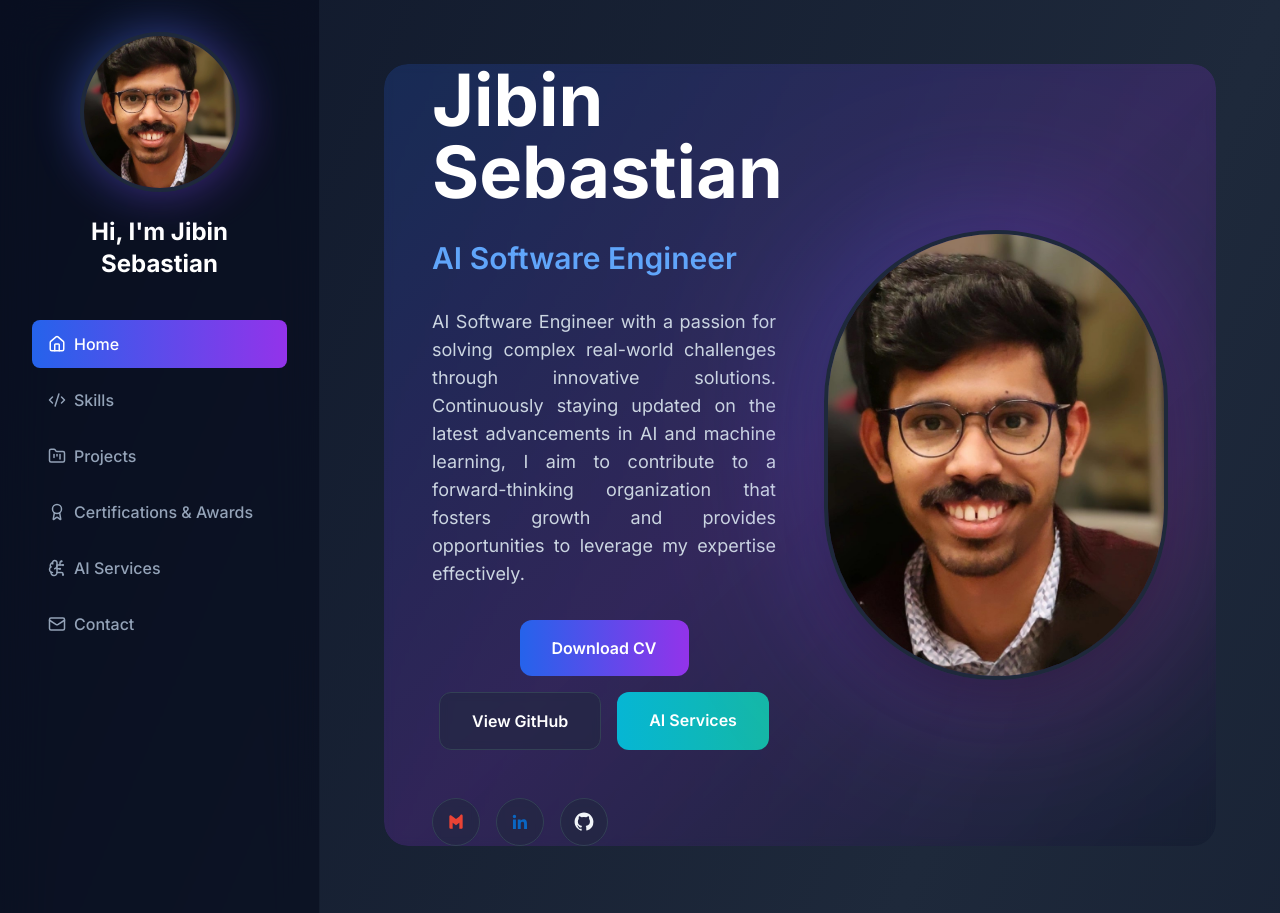
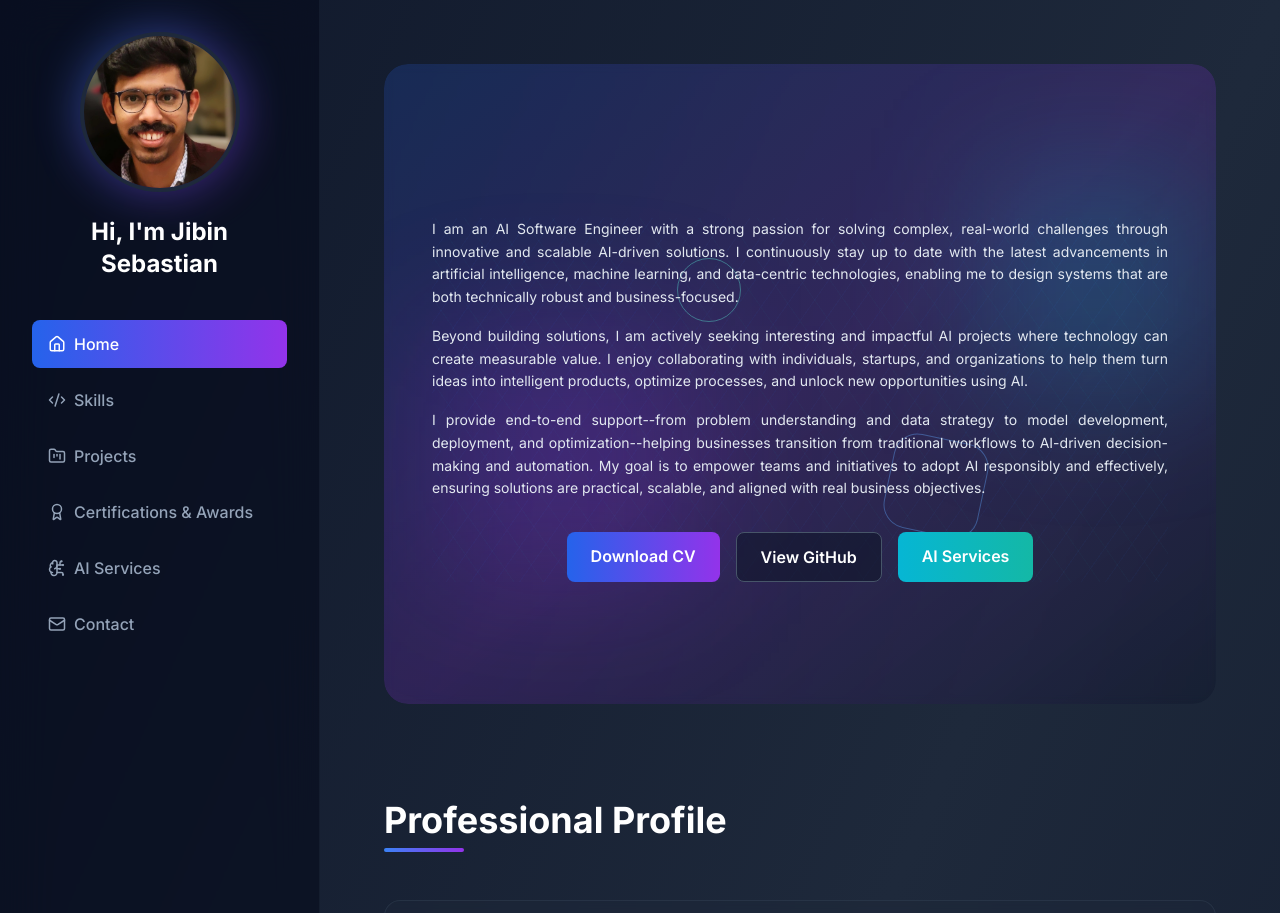
Before and after one commit to jibin-sebastian/jibins-profile, a React (Vite) app: page /#about in a window 1280 px wide. Shown: the top 913 px of the page. Built offline with nearby package versions, Linux system fonts and the light colour scheme.

Commit message:
changed about section

```diff
--- a/src/components/AboutSection.tsx
+++ b/src/components/AboutSection.tsx
@@ -13,6 +13,22 @@ const GithubIcon = () => <svg viewBox="0 0 24 24" className="w-5 h-5" aria-hidde
   <path fill="#F1F5F9" d="M12 .5C5.73.5.7 5.52.7 11.78c0 4.97 3.24 9.18 7.72 10.67.56.1.77-.24.77-.54v-1.9c-3.14.68-3.8-1.52-3.8-1.52-.5-1.27-1.22-1.6-1.22-1.6-.99-.68.08-.66.08-.66 1.1.07 1.68 1.13 1.68 1.13.97 1.66 2.54 1.18 3.16.9.1-.7.38-1.18.7-1.45-2.5-.28-5.12-1.25-5.12-5.56 0-1.23.44-2.24 1.15-3.03-.12-.28-.5-1.42.11-2.96 0 0 .95-.3 3.12 1.16a10.8 10.8 0 0 1 5.68 0c2.17-1.46 3.12-1.16 3.12-1.16.6 1.54.23 2.68.12 2.96.72.79 1.15 1.8 1.15 3.03 0 4.33-2.63 5.27-5.14 5.55.39.33.74.98.74 1.97v2.92c0 .3.2.65.78.54A10.73 10.73 0 0 0 23.3 11.8C23.3 5.52 18.27.5 12 .5" />
 </svg>;
 
+const AIBackdrop = () => (
+  <div className="pointer-events-none absolute inset-0 -z-10">
+    <div
+      className="absolute inset-0 opacity-40"
+      style={{
+        backgroundImage:
+          'repeating-linear-gradient(125deg, rgba(59,130,246,0.1) 0px, rgba(59,130,246,0.1) 1px, transparent 1px, transparent 20px), repeating-linear-gradient(-125deg, rgba(45,212,191,0.08) 0px, rgba(45,212,191,0.08) 1px, transparent 1px, transparent 24px)'
+      }}
+    />
+    <div className="absolute -top-12 -right-10 h-56 w-56 bg-cyan-500/20 blur-3xl" />
+    <div className="absolute bottom-0 left-0 h-64 w-64 bg-purple-600/20 blur-3xl" />
+    <div className="absolute top-10 left-1/3 w-16 h-16 border border-teal-300/40 rounded-full animate-pulse" />
+    <div className="absolute bottom-12 right-1/4 w-24 h-24 border border-blue-400/40 rounded-3xl rotate-12" />
+  </div>
+);
+
 export function AboutSection() {
   const containerRef = useRef<HTMLDivElement>(null);
   const { scrollYProgress } = useScroll({
@@ -20,8 +36,6 @@ export function AboutSection() {
     offset: ['start start', 'end start']
   });
 
-  const imageY = useTransform(scrollYProgress, [0, 1], ['0%', '40%']);
-  const imageScale = useTransform(scrollYProgress, [0, 1], [1, 1.1]);
   const nameY = useTransform(scrollYProgress, [0, 1], ['0%', '20%']);
   const titleY = useTransform(scrollYProgress, [0, 1], ['0%', '25%']);
   const descriptionY = useTransform(scrollYProgress, [0, 1], ['0%', '30%']);
@@ -98,9 +112,11 @@ export function AboutSection() {
         <div className="absolute inset-0 bg-gradient-to-br from-blue-600/20 via-purple-600/20 to-slate-900/40 backdrop-blur-sm" />
 
         <div className="relative z-10 w-full px-4 sm:px-8 lg:px-12">
-          <div className="grid grid-cols-1 lg:grid-cols-2 gap-8 lg:gap-12 items-center max-w-7xl mx-auto">
+          <div className="relative">
+            <AIBackdrop />
+
             {/* Text Content with Layered Parallax */}
-            <div className="space-y-6 lg:space-y-8">
+            <div className="space-y-6 lg:space-y-8 relative">
               {/* Name - Slowest movement (foreground) */}
               <motion.div
                 style={{ y: nameY, opacity: textOpacity }}
@@ -108,9 +124,9 @@ export function AboutSection() {
                 animate={{ opacity: 1, x: 0 }}
                 transition={{ duration: 0.8, delay: 0.2 }}
               >
-                <h1 className="text-4xl sm:text-5xl lg:text-6xl xl:text-7xl font-bold text-white mb-4">
+                {/* <h1 className="text-4xl sm:text-5xl lg:text-4xl xl:text-5xl font-bold text-white mb-2">
                   Jibin Sebastian
-                </h1>
+                </h1> */}
               </motion.div>
 
               {/* Title - Medium-slow movement */}
@@ -120,24 +136,35 @@ export function AboutSection() {
                 animate={{ opacity: 1, x: 0 }}
                 transition={{ duration: 0.8, delay: 0.3 }}
               >
-                <p className="text-xl sm:text-2xl lg:text-3xl text-blue-400 font-semibold">
-                  AI Software Engineer
-                </p>
               </motion.div>
 
               {/* Description - Medium movement */}
-              <motion.p
+              <motion.div
                 style={{ y: descriptionY, opacity: textOpacity, textAlign: 'justify' }}
                 initial={{ opacity: 0, x: -50 }}
                 animate={{ opacity: 1, x: 0 }}
                 transition={{ duration: 0.8, delay: 0.4 }}
-                className="text-base sm:text-lg text-slate-300 leading-relaxed max-w-2xl"
+                className="space-y-4 text-[14px] text-slate-200 leading-relaxed max-w-3xl"
               >
-                AI Software Engineer with a passion for solving complex real-world challenges through innovative
-                solutions. Continuously staying updated on the latest advancements in AI and machine learning, I aim
-                to contribute to a forward-thinking organization that fosters growth and provides opportunities to
-                leverage my expertise effectively.
-              </motion.p>
+                <p>
+                  I am an AI Software Engineer with a strong passion for solving complex, real-world challenges through
+                  innovative and scalable AI-driven solutions. I continuously stay up to date with the latest
+                  advancements in artificial intelligence, machine learning, and data-centric technologies, enabling me
+                  to design systems that are both technically robust and business-focused.
+                </p>
+                <p>
+                  Beyond building solutions, I am actively seeking interesting and impactful AI projects where
+                  technology can create measurable value. I enjoy collaborating with individuals, startups, and
+                  organizations to help them turn ideas into intelligent products, optimize processes, and unlock new
+                  opportunities using AI.
+                </p>
+                <p>
+                  I provide end-to-end support--from problem understanding and data strategy to model development,
+                  deployment, and optimization--helping businesses transition from traditional workflows to AI-driven
+                  decision-making and automation. My goal is to empower teams and initiatives to adopt AI responsibly
+                  and effectively, ensuring solutions are practical, scalable, and aligned with real business objectives.
+                </p>
+              </motion.div>
 
               {/* Buttons - Faster movement (background) */}
               <motion.div
@@ -145,14 +172,14 @@ export function AboutSection() {
                 initial={{ opacity: 0, x: -50 }}
                 animate={{ opacity: 1, x: 0 }}
                 transition={{ duration: 0.8, delay: 0.5 }}
-                className="flex flex-wrap gap-4 justify-center"
+                className="flex flex-wrap gap-3 sm:gap-4 justify-center"
               >
                 <motion.a
                   href="/Resume_jibinsebastian.pdf"
                   download
                   whileHover={{ scale: 1.05 }}
                   whileTap={{ scale: 0.95 }}
-                  className="px-6 sm:px-8 py-3 sm:py-4 bg-gradient-to-r from-blue-600 to-purple-600 text-white font-semibold rounded-xl hover:shadow-lg hover:shadow-blue-500/50 transition-all duration-300"
+                  className="px-4 sm:px-6 py-2.5 sm:py-3 text-sm sm:text-base bg-gradient-to-r from-blue-600 to-purple-600 text-white font-semibold rounded-lg hover:shadow-lg hover:shadow-blue-500/40 transition-all duration-300"
                   aria-label="Download resume"
                 >
                   Download CV
@@ -163,7 +190,7 @@ export function AboutSection() {
                   rel="noopener noreferrer"
                   whileHover={{ scale: 1.05 }}
                   whileTap={{ scale: 0.95 }}
-                  className="px-6 sm:px-8 py-3 sm:py-4 bg-slate-800/50 backdrop-blur-sm border border-slate-700 text-white font-semibold rounded-xl hover:border-blue-500/50 transition-all duration-300"
+                  className="px-4 sm:px-6 py-2.5 sm:py-3 text-sm sm:text-base bg-slate-900/60 border border-slate-600 text-white font-semibold rounded-lg hover:border-blue-400/70 transition-all duration-300"
                 >
                   View GitHub
                 </motion.a>
@@ -171,14 +198,14 @@ export function AboutSection() {
                   href="#ai-services"
                   whileHover={{ scale: 1.05 }}
                   whileTap={{ scale: 0.95 }}
-                  className="px-6 sm:px-8 py-3 sm:py-4 bg-gradient-to-r from-cyan-500 to-teal-500 text-white font-semibold rounded-xl hover:shadow-lg hover:shadow-cyan-500/40 transition-all duration-300"
+                  className="px-4 sm:px-6 py-2.5 sm:py-3 text-sm sm:text-base bg-gradient-to-r from-cyan-500 to-teal-500 text-white font-semibold rounded-lg hover:shadow-lg hover:shadow-cyan-500/30 transition-all duration-300"
                 >
                   AI Services
                 </motion.a>
               </motion.div>
 
               {/* Social Icons - Fastest movement */}
-              <motion.div
+              {/* <motion.div
                 style={{ y: buttonsY, opacity: textOpacity }}
                 initial={{ opacity: 0, x: -50 }}
                 animate={{ opacity: 1, x: 0 }}
@@ -194,35 +221,14 @@ export function AboutSection() {
                     key={social.label}
                     href={social.href}
                     whileHover={{ y: -4 }}
-                    className="w-10 h-10 sm:w-12 sm:h-12 rounded-full bg-slate-800/50 backdrop-blur-sm border border-slate-700 flex items-center justify-center hover:border-blue-500/50 transition-all duration-300"
+                    className="w-10 h-10 sm:w-12 sm:h-12 rounded-full bg-slate-800/60 backdrop-blur-sm border border-slate-700 flex items-center justify-center hover:border-blue-500/50 transition-all duration-300"
                     aria-label={social.label}
                   >
                     <social.Icon />
                   </motion.a>
                 ))}
-              </motion.div>
+              </motion.div> */}
             </div>
-
-            {/* Profile Image with Enhanced Parallax and Scale */}
-            <motion.div
-              style={{ y: imageY, scale: imageScale }}
-              initial={{ opacity: 0, scale: 0.8 }}
-              animate={{ opacity: 1, scale: 1 }}
-              transition={{ duration: 0.8, delay: 0.3 }}
-              className="relative flex justify-center lg:justify-end"
-            >
-              <div className="relative w-64 h-64 sm:w-80 sm:h-80 lg:w-96 lg:h-96 xl:w-[450px] xl:h-[450px]">
-                {/* Animated gradient background */}
-                <motion.div
-                  animate={{ scale: [1, 1.1, 1], rotate: [0, 5, -5, 0] }}
-                  transition={{ duration: 8, repeat: Infinity, ease: 'easeInOut' }}
-                  className="absolute inset-0 bg-gradient-to-br from-blue-500 via-purple-600 to-pink-500 rounded-full blur-3xl opacity-30"
-                />
-                <div className="relative w-full h-full rounded-full overflow-hidden border-4 border-slate-800 shadow-2xl">
-                  <img src="/image.png" alt="Jibin Sebastian" className="w-full h-full object-cover" />
-                </div>
-              </div>
-            </motion.div>
           </div>
         </div>
       </motion.div>
@@ -244,12 +250,12 @@ export function AboutSection() {
         transition={{ duration: 0.5, delay: 0.1 }}
         className="bg-slate-800/40 backdrop-blur-sm border border-slate-700/50 rounded-2xl p-6 sm:p-8 mb-8 sm:mb-12"
       >
-        <p className="text-slate-300 leading-relaxed text-sm sm:text-base mb-4">
+        <p className="text-slate-300 leading-relaxed text-[14px] mb-4">
           Data Science enthusiast and Analyst with a passion for solving real-world business challenges. Always up to
           date on the latest data science trends, I seek to work in a progressive organization that can broaden my
           knowledge and provide opportunities to utilize my skills effectively.
         </p>
-        <p className="text-slate-300 leading-relaxed text-sm sm:text-base">
+        <p className="text-slate-300 leading-relaxed text-[14px]">
           With expertise spanning machine learning, deep learning, and MLOps, I bring a comprehensive approach to
           data-driven problem solving. My experience includes working with cutting-edge technologies and frameworks to
           deliver impactful solutions in predictive analytics and maintenance modeling.
@@ -269,14 +275,14 @@ export function AboutSection() {
             <div className="mb-4">
               <div className="flex flex-col sm:flex-row sm:items-center sm:justify-between gap-2 mb-2">
                 <h3 className="text-lg sm:text-xl font-bold text-white">{exp.role}</h3>
-                <span className="text-xs sm:text-sm text-blue-400 font-medium">{exp.period}</span>
+                <span className="text-[14px] text-blue-400 font-medium">{exp.period}</span>
               </div>
-              <p className="text-blue-400 font-medium text-sm sm:text-base">{exp.company}</p>
+              <p className="text-blue-400 font-medium text-[14px]">{exp.company}</p>
             </div>
 
             <ul className="space-y-2">
               {exp.description.map((item, i) => (
-                <li key={i} className="text-slate-300 text-xs sm:text-sm leading-relaxed flex">
+                <li key={i} className="text-slate-300 text-[14px] leading-relaxed flex">
                   <span className="text-blue-400 mr-2">-</span>
                   <span>{item}</span>
                 </li>
@@ -294,7 +300,7 @@ export function AboutSection() {
         className="mt-8 sm:mt-12 bg-slate-800/40 backdrop-blur-sm border border-slate-700/50 rounded-2xl p-6 sm:p-8"
       >
         <h3 className="text-xl sm:text-2xl font-bold text-white mb-4">Education</h3>
-        <p className="text-slate-300 leading-relaxed text-sm sm:text-base">
+        <p className="text-slate-300 leading-relaxed text-[14px]">
           My educational background includes an{' '}
           <span className="text-blue-400 font-semibold">MSc in Data Science</span>, where I worked on various projects
           such as flight fare prediction and customer market segmentation using machine learning techniques. Worked on
```
